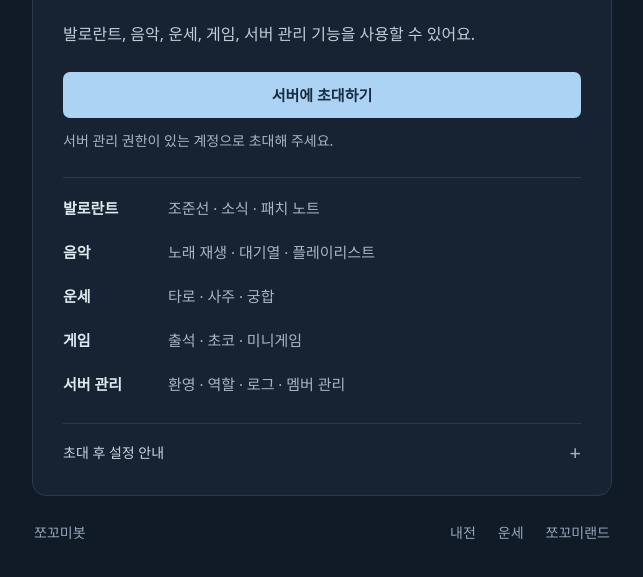
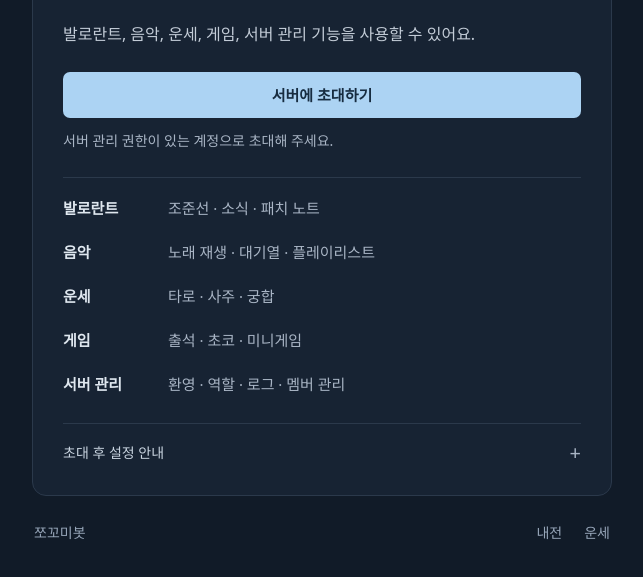
Before and after one commit to JjoGgoMiBot/jjokkomi-invite, a plain HTML site: page public/index.html in a window 1280 px wide. Shown: the part 221-798 px from the top of the page, without its empty margins (318-961 px from the left). Drawn offline with Linux system fonts and the light colour scheme.

Commit message:
Remove unfinished land link from invitation page

```diff
--- a/public/index.html
+++ b/public/index.html
@@ -40,7 +40,7 @@
         <details class="setup"><summary>초대 후 설정 안내</summary><div><p>서버 주인에게 설정·패널·기능 안내를 DM으로 보내요. DM 수신이 허용되어 있어야 해요.</p><p><code>/panel</code> 시작 패널 올리기<br><code>/music-panel</code> 음악 전용 채널 설정<br><code>/help</code> 명령어 확인<br><code>/manual</code> 관리자 안내 다시 받기</p><p>기본 초대에는 관리자 권한이 포함돼요. 디스코드에서 서버와 권한을 확인한 뒤 승인해 주세요.</p></div></details>
       </section>
     </main>
-    <footer><span>쪼꼬미봇</span><nav aria-label="관련 페이지"><a href="https://jjoggomibot.github.io/valorant-side/" target="_blank" rel="noopener noreferrer">내전</a><a href="https://jjoggomibot.github.io/chokkomi-fortune/" target="_blank" rel="noopener noreferrer">운세</a><a href="https://jjoggomibot.github.io/sword-forge/land/" target="_blank" rel="noopener noreferrer">쪼꼬미랜드</a></nav></footer>
+    <footer><span>쪼꼬미봇</span><nav aria-label="관련 페이지"><a href="https://jjoggomibot.github.io/valorant-side/" target="_blank" rel="noopener noreferrer">내전</a><a href="https://jjoggomibot.github.io/chokkomi-fortune/" target="_blank" rel="noopener noreferrer">운세</a></nav></footer>
   </div>
 </body>
 </html>
```
